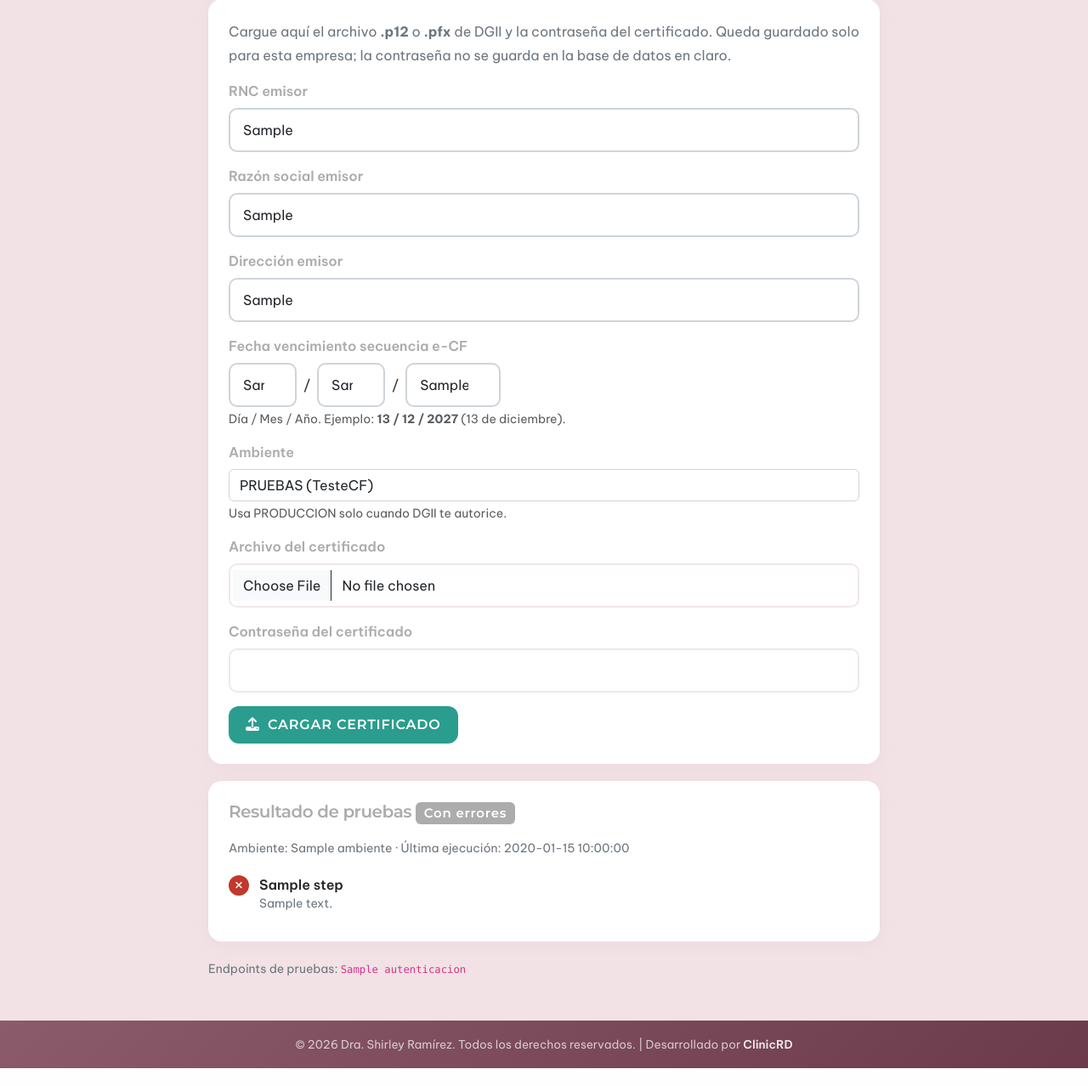
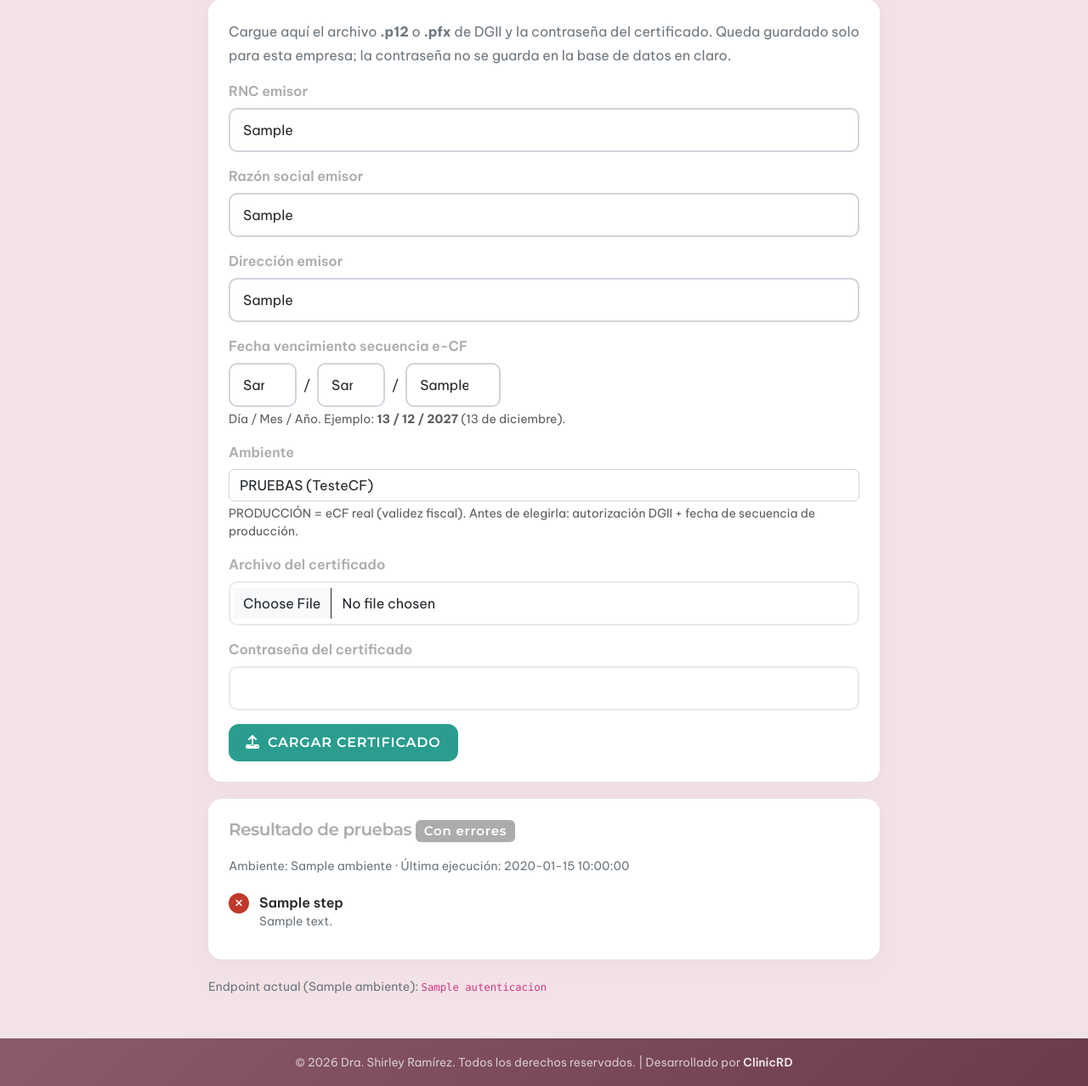
Before and after one commit to draramirezr/sitio-web-medico-shirley, a Python web app: template templates/facturacion/dgii_certificado.html in a window 1280 px wide. Shown: the part 824-2102 px from the top of the page at 85% size. Before the commit the page ends 2081 px from the top, so only its background shows below. Run offline with Jinja, Linux system fonts and the light colour scheme; the template is opened without the code that fills it: most values are stand-ins (such as "Sample title", 1, 10 or a date in 2020).

Commit message:
Prepare production e-CF: omit deferred flag outside TesteCF.
Co-authored-by: Cursor <cursoragent@cursor.com>

```diff
--- a/dgii/emitter.py
+++ b/dgii/emitter.py
@@ -102,6 +102,7 @@ def emitir_ecf_para_factura(
             items=line_items,
             monto_total=monto_total,
             fecha_vencimiento_secuencia=venc,
+            ambiente=ambiente,
         )
         xml_signed = sign_ecf_xml(xml_unsigned, p12, passphrase)
         codigo = extract_codigo_seguridad(xml_signed)
--- a/templates/facturacion/dgii_certificado.html
+++ b/templates/facturacion/dgii_certificado.html
@@ -194,7 +194,9 @@
                     <option value="CERTIFICACION" {% if ambiente == 'CERTIFICACION' %}selected{% endif %}>CERTIFICACION</option>
                     <option value="PRODUCCION" {% if ambiente == 'PRODUCCION' %}selected{% endif %}>PRODUCCION</option>
                 </select>
-                <div class="form-text">Usa PRODUCCION solo cuando DGII te autorice.</div>
+                <div class="form-text">
+                    PRODUCCIÓN = eCF real (validez fiscal). Antes de elegirla: autorización DGII + fecha de secuencia de producción.
+                </div>
             </div>
             <div class="mb-3">
                 <label class="form-label fw-semibold">Archivo del certificado</label>
@@ -241,16 +243,20 @@
                 <div class="form-text">
                     Hoy está guardado: <strong>{{ cfg.fecha_vencimiento_secuencia or 'nada' }}</strong>
                     {% if venc_legible %}({{ venc_legible }}){% endif %}.
-                    En PRUEBAS (TesteCF) use <strong>31 / 12 / 2028</strong>.
+                    En PRUEBAS use <strong>31 / 12 / 2028</strong>.
+                    En PRODUCCIÓN use la fecha exacta de su autorización e-CF en Oficina Virtual (no la de pruebas).
                 </div>
             </div>
             <div class="mb-3">
                 <label class="form-label fw-semibold">Ambiente</label>
-                <select class="form-select" name="ambiente">
+                <select class="form-select" name="ambiente" id="ambiente_ecf">
                     <option value="PRUEBAS" {% if ambiente == 'PRUEBAS' %}selected{% endif %}>PRUEBAS (TesteCF)</option>
                     <option value="CERTIFICACION" {% if ambiente == 'CERTIFICACION' %}selected{% endif %}>CERTIFICACION</option>
                     <option value="PRODUCCION" {% if ambiente == 'PRODUCCION' %}selected{% endif %}>PRODUCCION</option>
                 </select>
+                <div class="form-text text-danger" id="aviso_prod" style="{% if ambiente != 'PRODUCCION' %}display:none;{% endif %}">
+                    PRODUCCIÓN tiene validez fiscal. Confirme en Oficina Virtual: autorización e-CF activa, fecha de vencimiento real y secuencias E31/E45 autorizadas.
+                </div>
             </div>
             <button type="submit" class="btn btn-dgii">
                 <i class="fas fa-save me-1"></i> Guardar datos e-CF
@@ -301,8 +307,18 @@
     {% endif %}
 
     <p class="small text-muted mt-2 mb-4">
-        Endpoints de pruebas:
+        Endpoint actual ({{ ambiente }}):
         <code>{{ urls.autenticacion }}</code>
     </p>
 </div>
+<script>
+(function () {
+    var sel = document.getElementById('ambiente_ecf');
+    var aviso = document.getElementById('aviso_prod');
+    if (!sel || !aviso) return;
+    sel.addEventListener('change', function () {
+        aviso.style.display = sel.value === 'PRODUCCION' ? '' : 'none';
+    });
+})();
+</script>
 {% endblock %}
```
Also changed, not shown: dgii/ecf_builder.py (+5 -2 lines).
